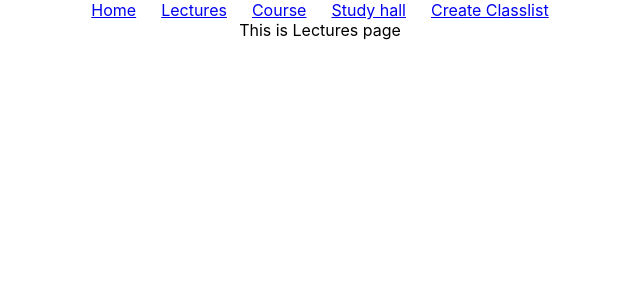
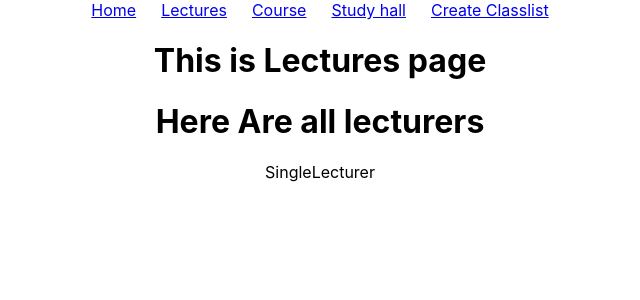
Before and after one commit to RafaelAfrikyan/Education-management, a React (Create React App) app: page /home/lectures in a window 1280 px wide. Shown: the top 300 px of the page, without its empty margins (320-960 px from the left). Built offline with nearby package versions, Linux system fonts and the light colour scheme.

Commit message:
fetch from auth branch

```diff
--- a/src/App.js
+++ b/src/App.js
@@ -2,11 +2,11 @@ import "./App.css";
 import { Routes, Route } from "react-router-dom";
 import Layout from "./Components/Layout";
 import Home from "./Components/Home";
-import Lectures from "./Components/Lectures";
 import Hall from "./Components/Hall";
 import Course from "./Components/Course";
 import CreateClasslist from "./Components/CreateClasslist";
-import Login from "./Pages/Login";
+import Lectures from "./Pages/Lecturers/Lectures";
+import Login from "./Pages/Login/Login";
 
 function App() {
   return (
--- /dev/null
+++ b/src/Components/DisplayLectures.jsx
@@ -0,0 +1,12 @@
+import React from 'react'
+import SingleLecturer from './SingleLecturer'
+
+export default function DisplayLectures() {
+  return (
+      <div>
+          <h1>Here Are all lecturers</h1>
+
+          <SingleLecturer />
+    </div>
+  )
+}
--- a/src/Components/Lectures.jsx
+++ /dev/null
@@ -1,7 +0,0 @@
-import React from 'react'
-
-export default function Lectures() {
-  return (
-    <div>This is Lectures page</div>
-  )
-}
--- /dev/null
+++ b/src/Components/SingleLecturer.jsx
@@ -0,0 +1,7 @@
+import React from 'react'
+
+export default function SingleLecturer() {
+  return (
+    <div>SingleLecturer</div>
+  )
+}
--- /dev/null
+++ b/src/Pages/Lecturers/Lectures.jsx
@@ -0,0 +1,11 @@
+import React from 'react'
+import DisplayLectures from '../../Components/displayLectures';
+
+export default function Lectures() {
+  return (
+    <div>
+      <h1> This is Lectures page </h1>
+      <DisplayLectures />
+    </div>
+  );
+}
--- a/src/Pages/Login.jsx
+++ b/src/Pages/Login/Login.jsx
@@ -1,6 +1,6 @@
 import React, { useState } from "react";
 import { Link, useNavigate } from "react-router-dom";
-import { usersDataBase } from "./../loginUsersData";
+import { usersDataBase } from "./../../loginUsersData";
 import "./Login.css";
 
 export default function Login() {
```
Also changed, not shown: src/Pages/Lecturers/Lecturers.css (added), src/Pages/Login/Login.css (renamed from src/Pages/Login.css).
